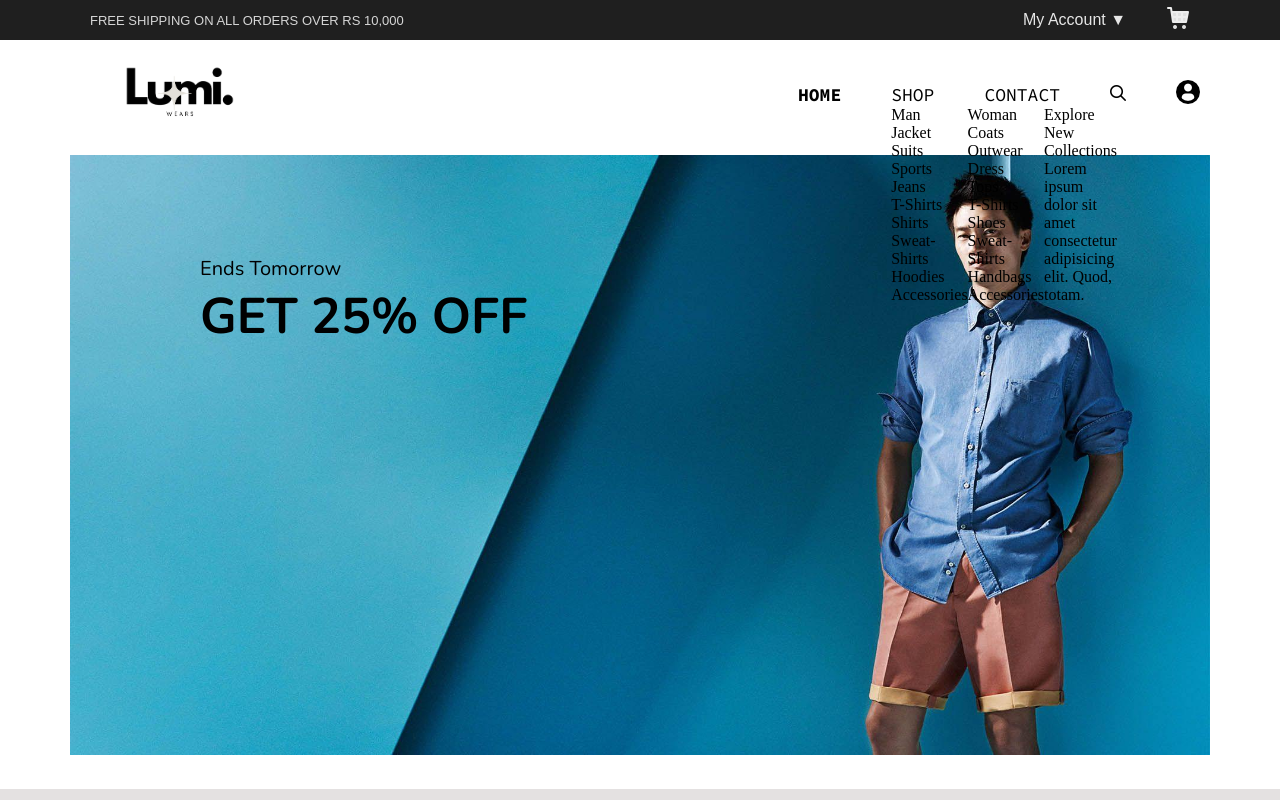
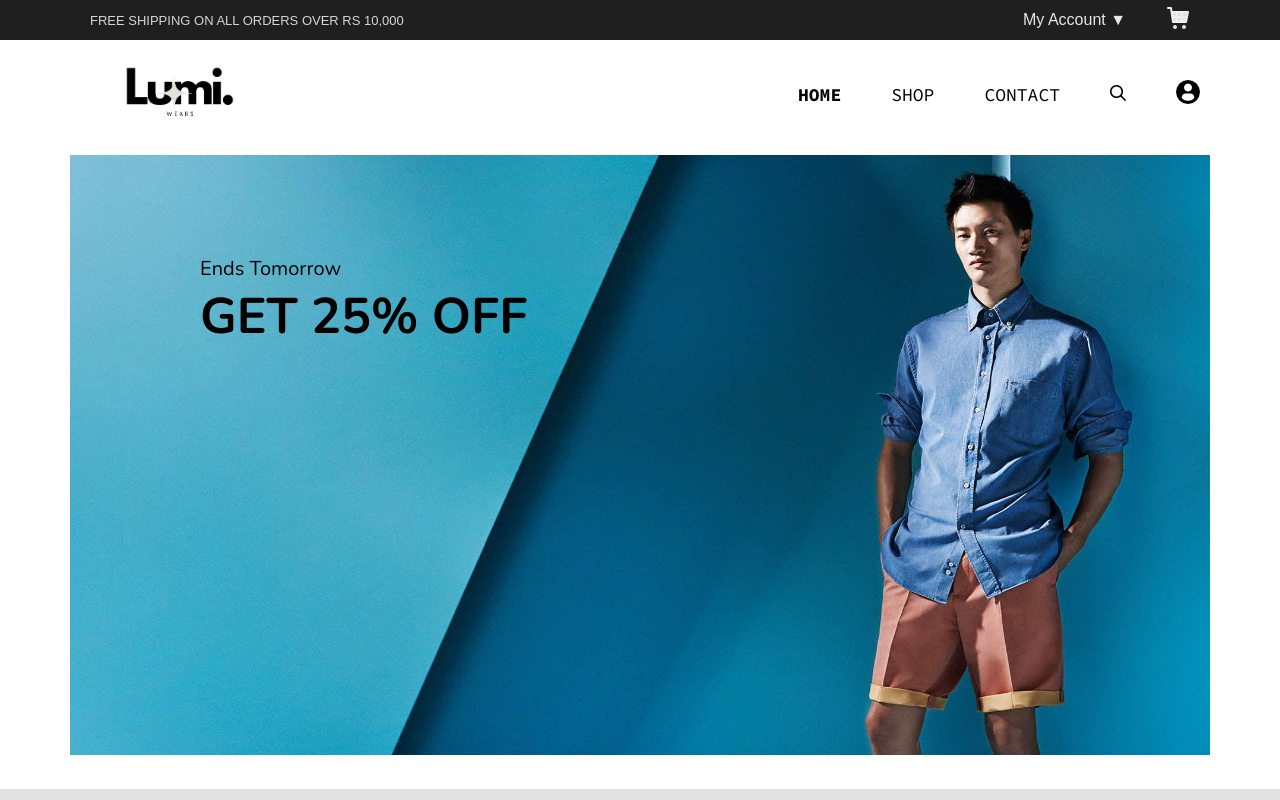
Before and after one commit to An2001ish/E-com-lab, a React (Vite) app: page / in a window 1280 px wide. Shown: the top 800 px of the page. Built offline with nearby package versions, Linux system fonts and the light colour scheme; grey boxes are pictures that could not be loaded.

Commit message:
working on shop dropdown

```diff
--- a/src/Components/Navbar/Navbar.css
+++ b/src/Components/Navbar/Navbar.css
@@ -22,12 +22,14 @@
 
 .nav-items li{
     list-style-type: none;
+    text-align: center;
 }
 
 .nav-items{
     display: flex;
     gap: 50px;
     align-items: center;
+    position: relative;
 }
 
 
@@ -35,14 +37,53 @@
     width: 200px;
 }
 
-.shop{
-    position: relative;
-}
-
 .inside-shop{
     /* display: none; */
+    color: rgb(236, 236, 236);
+    padding: 20px;
     display: flex;
     position: absolute;
     z-index: 99;
+    background-color: white;
+    border-radius: 10px;
+    width: 500px;
+    height: 0px;
+    opacity: 0%;
+    right: 50px;
+    font-family: "Source Code Pro", monospace;
+    transition: 0.2s ease-in-out;
     /* text-align: center; */
+    overflow: hidden;
 }
+
+.shop-name:hover + .inside-shop{
+    opacity: 100;
+    background-color: rgb(0, 0, 0, 0.829);
+    height: 300px;
+}
+
+.inside-shop li a{
+    color: rgb(233, 229, 229);
+    font-size: 14px;
+}
+.inside-shop ul li{
+    line-height: 25px;
+}
+.explore p{
+    margin-top: 10px;
+    font-size: 14px;
+}
+.explore img{
+    width: 200px;
+}
+
+.man, .woman, .explore{
+    border-right: 1px solid rgb(150, 148, 148);
+    padding: 10px;
+}
+
+.word{
+    font-size: 17px;
+    font-weight: bold;
+    margin-bottom: 15px;
+}
--- a/src/Components/Navbar/Navbar.jsx
+++ b/src/Components/Navbar/Navbar.jsx
@@ -5,6 +5,7 @@ import logo from "./logo.png";
 import search from "./search.png";
 import AOS from "aos";
 import "aos/dist/aos.css";
+import explore from "./../Offers/offer2.png"
 
 function Navbar() {
   useEffect(() => {
@@ -21,42 +22,39 @@ function Navbar() {
           <a href="">HOME</a>
         </li>
         <li className="shop">
-          <a href="">SHOP</a>
+          <a href="" className="shop-name">SHOP</a>
           <div className="inside-shop">
             <div className="man">
-              Man
+              <div className="word">Man</div>
               <ul>
-                <li>Jacket</li>
-                <li>Suits</li>
-                <li>Sports</li>
-                <li>Jeans</li>
-                <li>T-Shirts</li>
-                <li>Shirts</li>
-                <li>Sweat-Shirts</li>
-                <li>Hoodies</li>
-                <li>Accessories</li>
+                <li><a href="">Jacket</a></li>
+                <li><a href="">Suits</a></li>
+                <li><a href="">Sports</a></li>
+                <li><a href="">Jeans</a></li>
+                <li><a href="">T-Shirts</a></li>
+                <li><a href="">Shirts</a></li>
+                <li><a href="">Hoodies</a></li>
+                <li><a href="">Accessories</a></li>
               </ul>
             </div>
             <div className="woman">
-              Woman
+            <div className="word">Woman</div>
               <ul>
-                <li>Coats</li>
-                <li>Outwear</li>
-                <li>Dress</li>
-                <li>Tops</li>
-                <li>T-Shirts</li>
-                <li>Shoes</li>
-                <li>Sweat-Shirts</li>
-                <li>Handbags</li>
-                <li>Accessories</li>
+                <li><a href="">Coats</a></li>
+                <li><a href="">OutWear</a></li>
+                <li><a href="">Dress</a></li>
+                <li><a href="">Tops</a></li>
+                <li><a href="">T-Shirts</a></li>
+                <li><a href="">Shoes</a></li>
+                <li><a href="">Handbags</a></li>
+                <li><a href="">Accessories</a></li>
               </ul>
             </div>
             <div className="explore">
-              Explore New Collections
-              <img src="" alt="" />
+              <div className="word">Explore</div>
+              <a href=""><img src={explore} alt="" /></a>
               <p>
-                Lorem ipsum dolor sit amet consectetur adipisicing elit. Quod,
-                totam.
+                Get exclusive discounts and hampers with your first order!
               </p>
             </div>
           </div>
```
